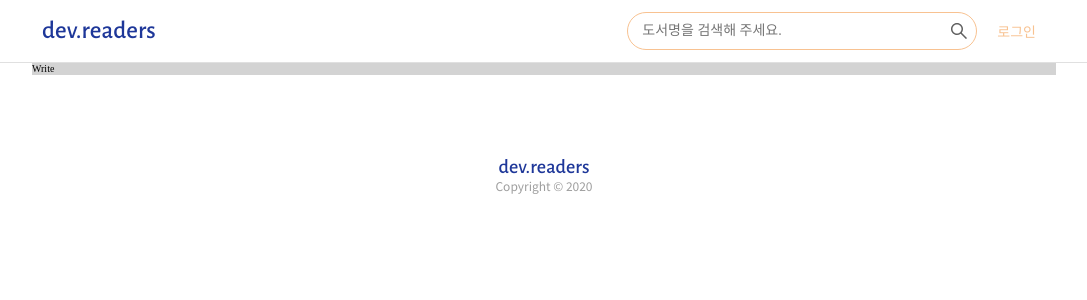
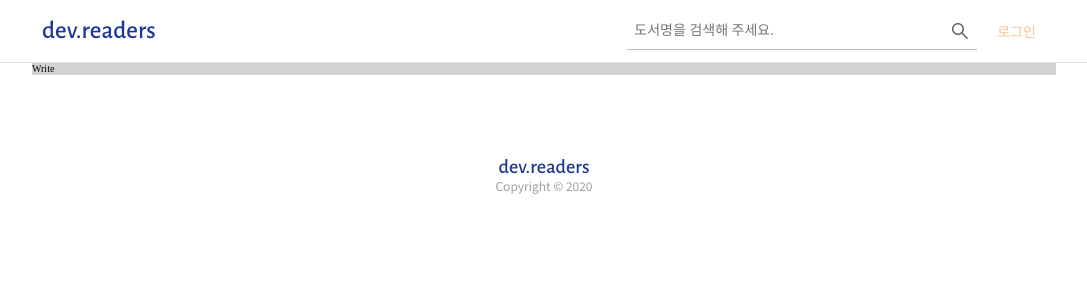
Before and after one commit to reesekimm/dev.readers, a Next.js app in the folder client/: page /write in a window 1280 px wide. Shown: the top 300 px of the page, without its empty margins (96-1183 px from the left). Built offline with nearby package versions, Linux system fonts and the light colour scheme.

Commit message:
[#8] feat: Search 디자인 변경

```diff
--- a/client/src/components/molecules/Search/style.ts
+++ b/client/src/components/molecules/Search/style.ts
@@ -2,7 +2,7 @@ import styled from 'styled-components';
 
 export const StyledInput = styled.input`
   border: 0;
-  padding: 0.25em 1em;
+  padding: 0.25em 0.5em;
   flex-grow: 1;
   outline: 0;
   position: absolute;
@@ -37,8 +37,7 @@ export const StyledButton = styled.button`
 export const Container = styled.form`
   display: flex;
   align-items: center;
-  border: 1.7px solid ${({ theme }) => theme.palette.secondary};
-  border-radius: 100px;
+  border-bottom: 1.7px solid ${({ theme }) => theme.palette.gray3};
   overflow: hidden;
   font-size: ${({ theme }) => theme.fontSizes.sm};
   position: relative;
@@ -52,6 +51,7 @@ export const Container = styled.form`
 
   @media only screen and (max-width: ${({ theme }) => theme.breakpoints.sm}) {
     width: 3.8rem;
+    border: none;
 
     ${StyledInput} {
       opacity: 0;
@@ -61,6 +61,7 @@ export const Container = styled.form`
 
     &:focus-within {
       width: 100%;
+      border-bottom: 1.7px solid ${({ theme }) => theme.palette.gray3};
 
       ${StyledInput} {
         opacity: 1;
```
